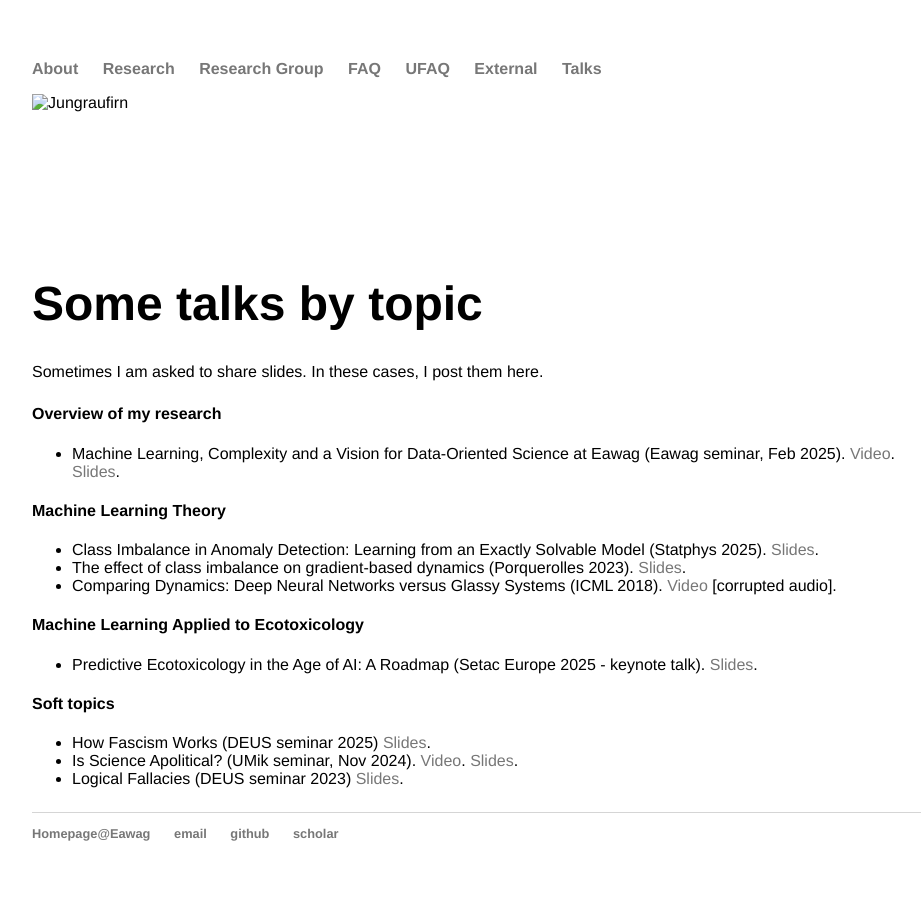
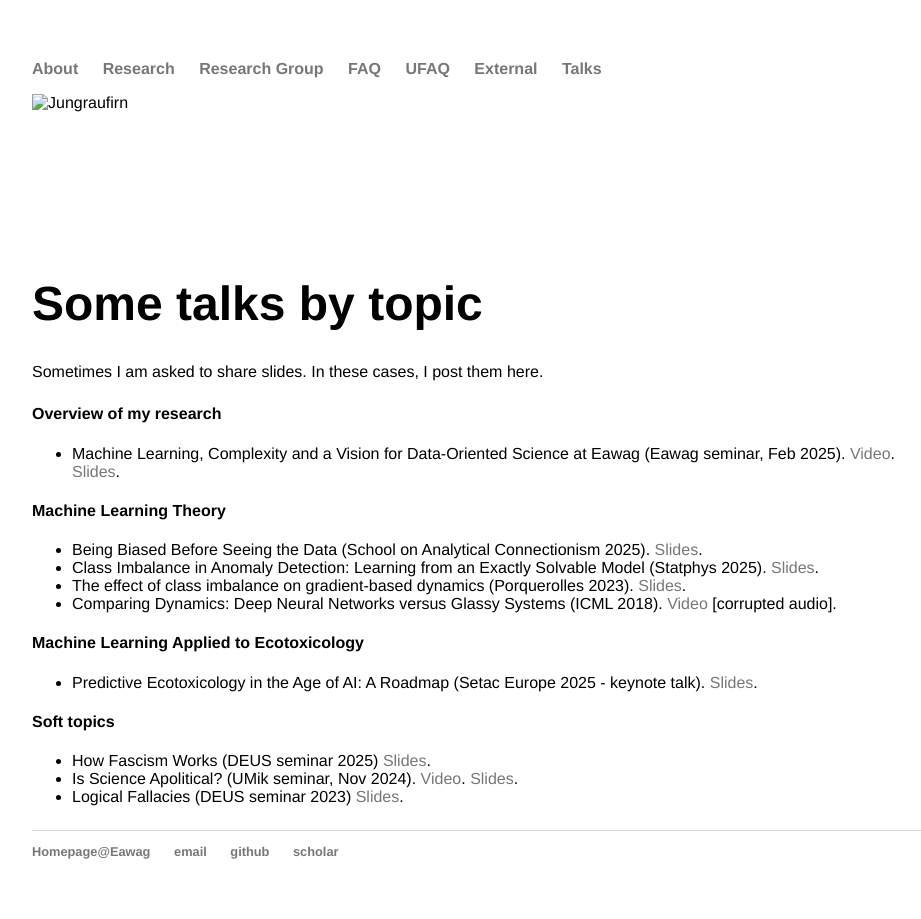
Before and after one commit to mbaityje/mbaityje.github.io, a Jekyll site: the page built from talks/index.html, in a window 1280 px wide. Shown: the whole page, without its empty margins (160-1081 px from the left). Built offline with Jekyll 4.4.1, drawn with Linux system fonts in a browser that asks for light colours.

Commit message:
Added slides connectionism school

```diff
--- a/talks/index.html
+++ b/talks/index.html
@@ -13,6 +13,7 @@ title: Talks
 		</ul>
 		<h4>Machine Learning Theory</h4>
 		<ul>
+			<li>Being Biased Before Seeing the Data (School on Analytical Connectionism 2025). <a href="https://www.dropbox.com/scl/fi/060xn6fp8m7c150te6vmv/Being-biased-before-seeing-the-data_v8.pdf?rlkey=qkuaxqm18wxwni0g6m8bk8ok6&raw=1" target="_blank" rel="noopener noreferrer">Slides</a>.</li>
 			<li>Class Imbalance in Anomaly Detection: Learning from an Exactly Solvable Model (Statphys 2025). <a href="https://www.dropbox.com/scl/fi/1uqfqat24u5heaaw1vd5a/baityjesi-statphys29_v4.pdf?rlkey=3mhlr89qudkog2vh2zlxwpwol&st=2otuklnj&raw=1" target="_blank" rel="noopener noreferrer">Slides</a>.</li>
 			<li>The effect of class imbalance on gradient-based dynamics (Porquerolles 2023). <a href="https://www.dropbox.com/scl/fi/kyrvfsomjq1hy6yd0aay7/Porquerolles_MBJ.pdf?rlkey=bzt602esu4m50cjq01u6wow68&raw=1" target="_blank" rel="noopener noreferrer">Slides</a>.</li>
 			<li>Comparing Dynamics: Deep Neural Networks versus Glassy Systems (ICML 2018). <a href="https://vimeo.com/287857896" target="_blank" rel="noopener noreferrer">Video</a>  [corrupted audio].</li>
```
